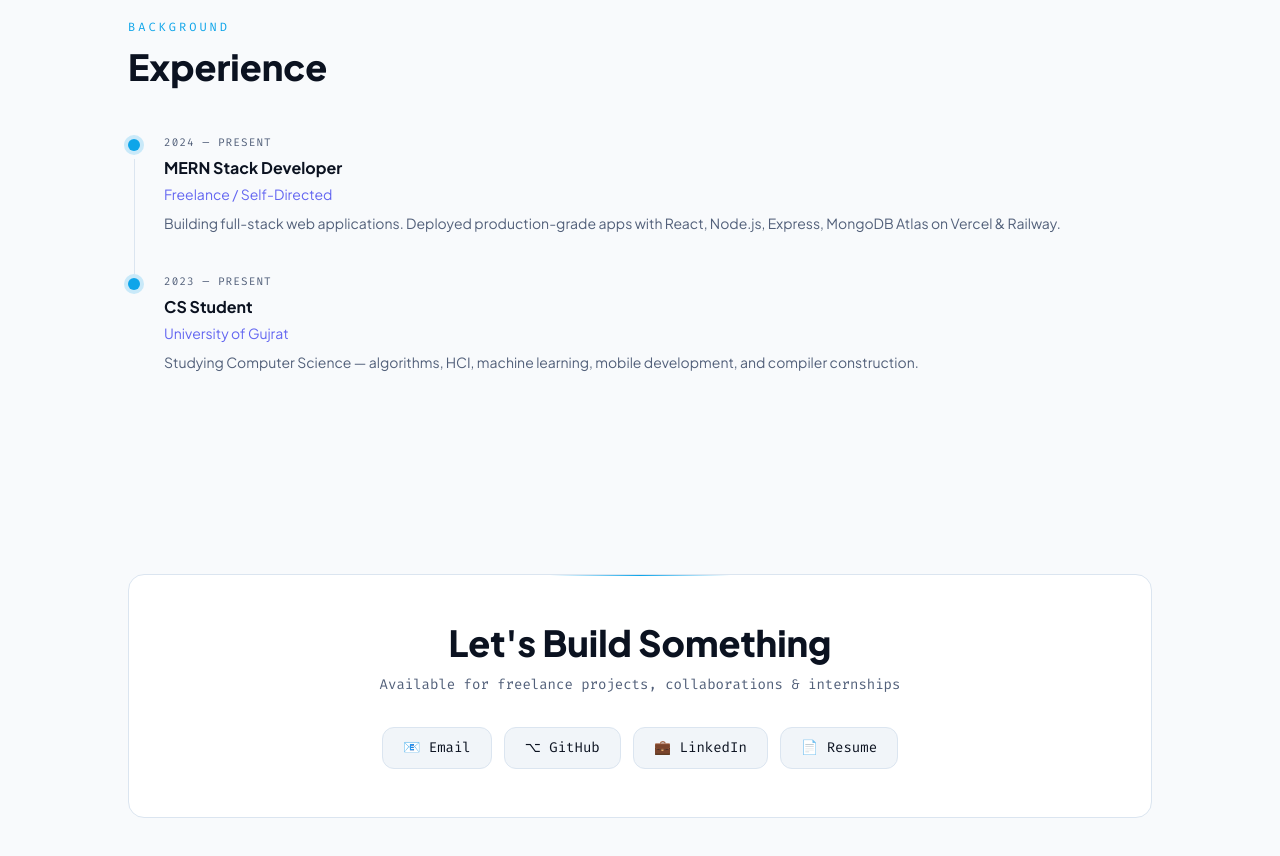
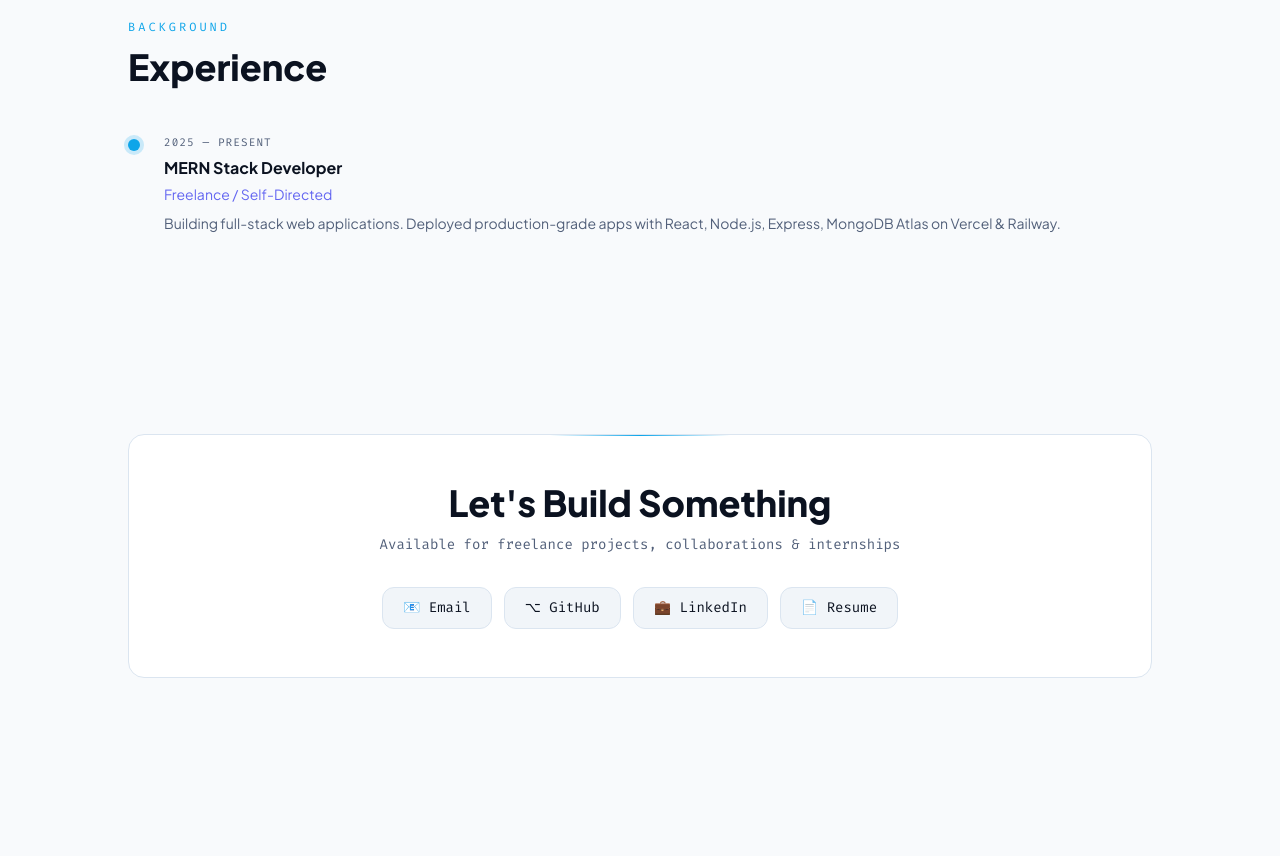
Before and after one commit to abdulquyoom4/My-Portfolio, a React (Vite) app: page / in a window 1280 px wide. Shown: the part 2400-3256 px from the top of the page. After the commit the page ends 3158 px from the top, so only its background shows below. Built offline with nearby package versions, Linux system fonts and the light colour scheme.

Commit message:
updated experience section

```diff
--- a/src/components/Experience.jsx
+++ b/src/components/Experience.jsx
@@ -1,16 +1,11 @@
 const experiences = [
     {
-    date: '2024 — PRESENT',
+    date: '2025 — PRESENT',
     role: 'MERN Stack Developer',
     company: 'Freelance / Self-Directed',
     desc: 'Building full-stack web applications. Deployed production-grade apps with React, Node.js, Express, MongoDB Atlas on Vercel & Railway.',
   },
-  {
-    date: '2023 — PRESENT',
-    role: 'CS Student',
-    company: 'University of Gujrat',
-    desc: 'Studying Computer Science — algorithms, HCI, machine learning, mobile development, and compiler construction.',
-  },
+
 ]
 
 const Experience = () => (
```
